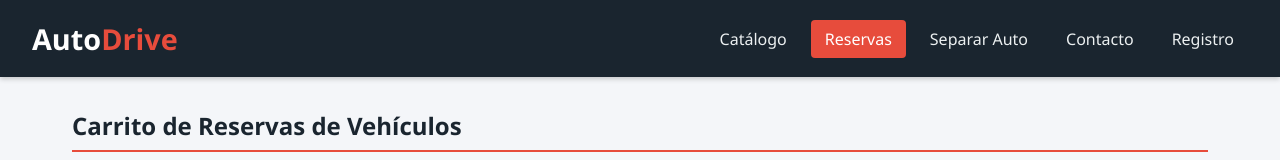
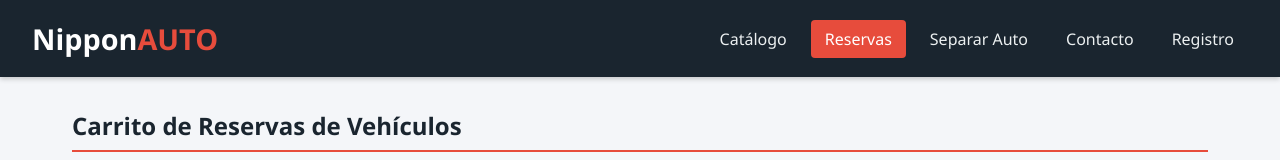
Before and after one commit to dilanamos77-a11y/web-NipponAUTO, a plain HTML site: page Compras.html in a window 1280 px wide. Shown: the top 160 px of the page. Drawn offline with Linux system fonts and the light colour scheme.

Commit message:
Update title and header from AutoDrive to Nippon AUTO

```diff
--- a/Compras.html
+++ b/Compras.html
@@ -3,14 +3,14 @@
 <head>
     <meta charset="UTF-8">
     <meta name="viewport" content="width=device-width, initial-scale=1.0">
-    <title>AutoDrive | Mis Reservas</title>
+    <title>Nippon AUTO | Mis Reservas</title>
     <link rel="stylesheet" href="styles.css">
 </head>
 <body>
 
     <header class="header">
         <div class="logo">
-            <h1>Auto<span>Drive</span></h1>
+            <h1>Nippon<span>AUTO</span></h1>
         </div>
         <nav class="nav">
             <a href="index.html">Catálogo</a>
```
